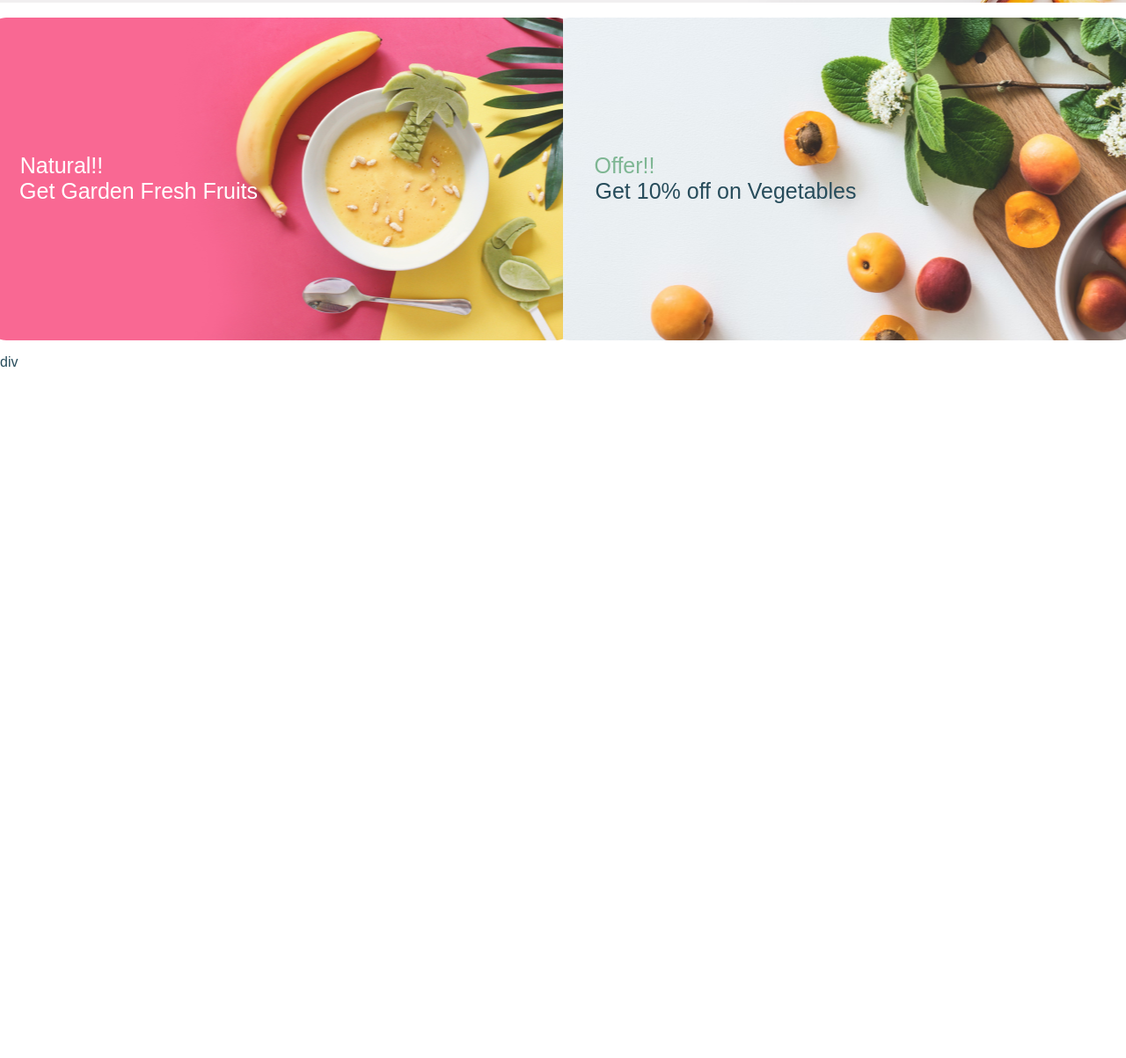
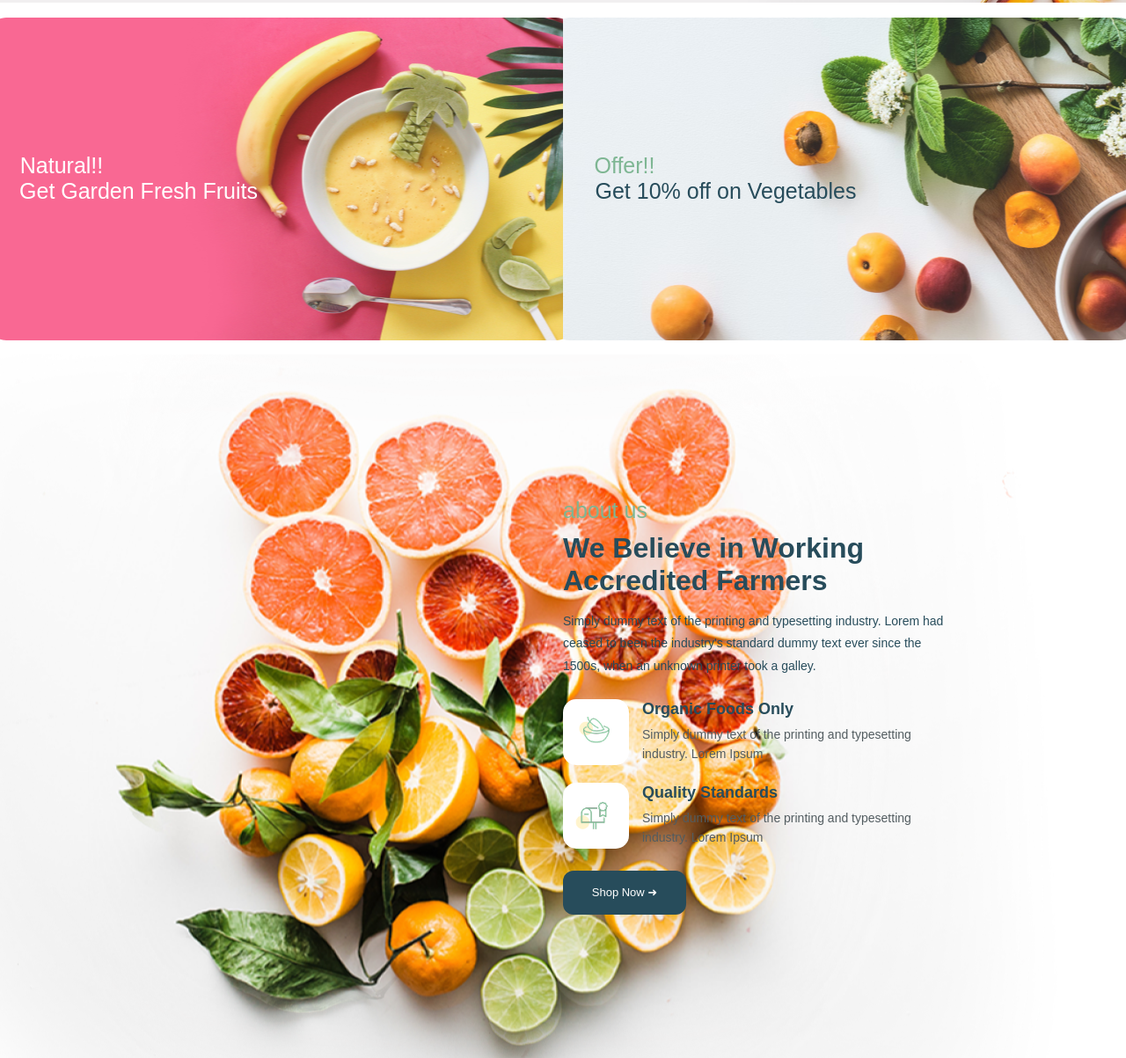
Before and after one commit to sopranovichk-create/qweqwe213, a plain HTML site: page index.html in a window 1280 px wide. Shown: the part 905-2108 px from the top of the page at 88% size. Before the commit the page ends 1326 px from the top, so only its background shows below. Drawn offline with Linux system fonts and the light colour scheme.

Commit message:
Update website

```diff
--- a/index.html
+++ b/index.html
@@ -50,7 +50,33 @@
                 <p class="text-7">Get 10% off on Vegetables</p>
             </div>
         </div>
-        div
+        <div class="header-block6">
+            <p class="text-8">about us</p>
+            <h1 class="text-9">We Believe in Working Accredited Farmers</h1>
+            <p class="text-10">Simply dummy text of the printing and typesetting industry. Lorem had ceased to been the industry's standard dummy text ever since the 1500s, when an unknown printer took a galley.</p>
+
+        <div class="about-block">
+        <div class="about-item">
+            <img src="images/icon.png" alt="">
+            <div>
+                <h3>Organic Foods Only</h3>
+                <p>Simply dummy text of the printing and typesetting industry. Lorem Ipsum</p>
+            </div>
+        </div>
+
+        <div class="about-item">
+            <img src="images/icon2.png" alt="">
+            <div>
+                <h3>Quality Standards</h3>
+                <p>Simply dummy text of the printing and typesetting industry. Lorem Ipsum</p>
+            </div>
+        </div>
+
+        <div class="shop-btn">
+            <p>Shop Now ➜</p>
+        </div>
+    </div>
+</div>
     </main>
 </body>
 
--- a/style.css
+++ b/style.css
@@ -149,3 +149,82 @@ header{
     font-size: 25px;
     margin-left: -270px;
 }
+
+.header-block6 {
+    background-image: url('images/Image5.png');
+    min-height: 100vh;
+    background-repeat: no-repeat;
+    background-position: left center;
+    display: flex;
+    flex-direction: column;
+    justify-content: center;
+    align-items: flex-start;
+    padding-left: 50%;
+}
+
+.text-8 {
+    color: #7EB693;
+    font-size: 25px;
+    margin-bottom: 10px;
+}
+
+.text-9 {
+    font-size: 32px;
+    width: 450px;
+    margin-bottom: 15px;
+}
+
+.text-10 {
+    font-size: 14px;
+    width: 450px;
+    line-height: 1.8;
+}
+
+.about-block {
+    display: flex;
+    flex-direction: column;
+    gap: 20px;
+    margin-top: 25px;
+    width: 450px;
+}
+
+.about-item {
+    display: flex;
+    align-items: center;
+    gap: 15px;
+}
+
+.about-item img {
+    width: 65px;
+    height: 65px;
+    background-color: white;
+    border-radius: 15px;
+    padding: 5px;
+}
+
+.about-item h3 {
+    font-size: 18px;
+    margin-bottom: 7px;
+}
+
+.about-item p {
+    font-size: 14px;
+    line-height: 1.6;
+    color: #525C60;
+}
+
+.shop-btn {
+    background-color: #274C5B;
+    width: 140px;
+    height: 50px;
+    border-radius: 12px;
+    display: flex;
+    justify-content: center;
+    align-items: center;
+    margin-top: 5px;
+}
+
+.shop-btn p {
+    color: white;
+    font-size: 13px;
+}
```
Also changed, not shown: images/Icon.png (added), images/Icon2.png (added), images/Image5.png (added).
